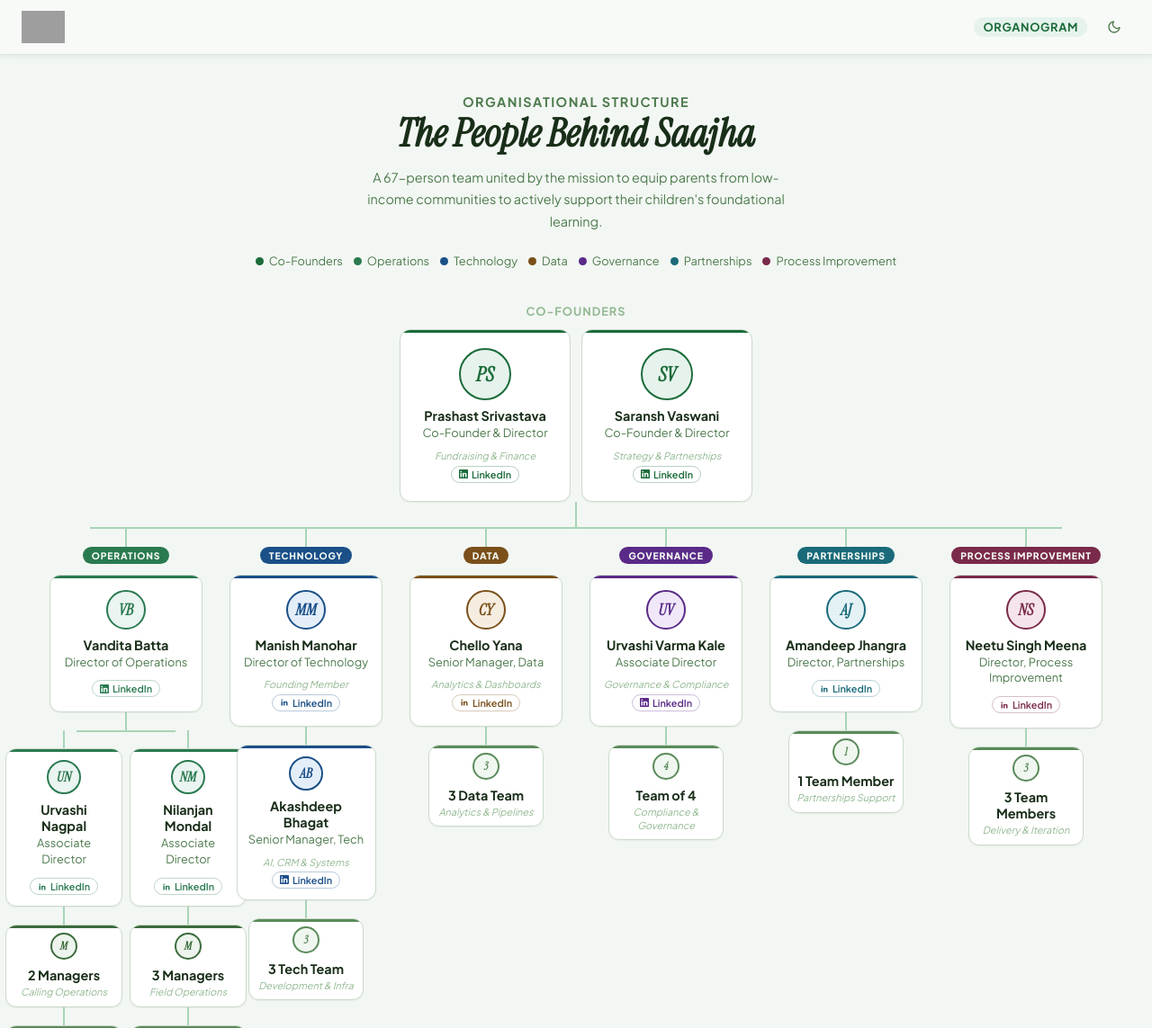
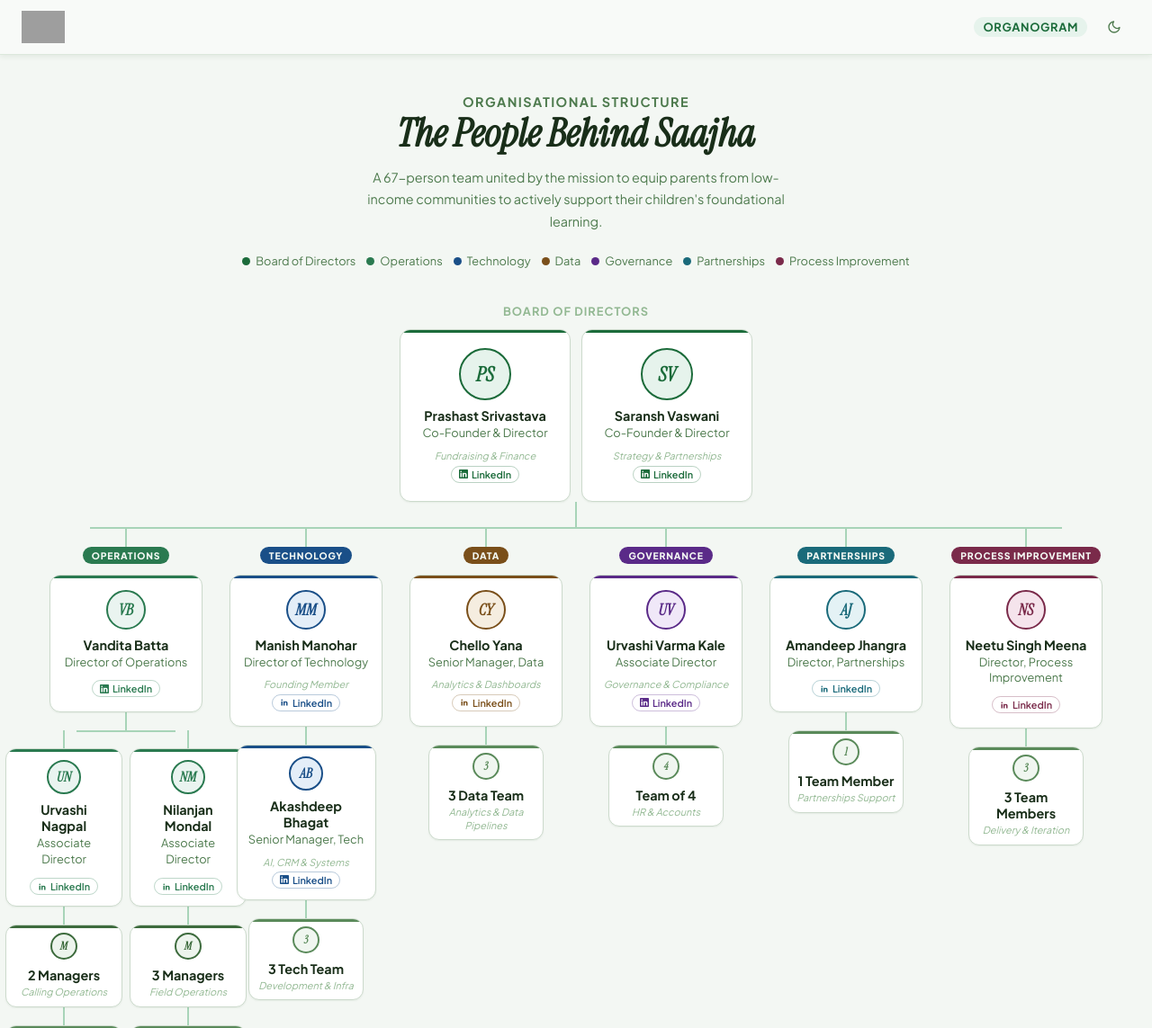
Before and after one commit to sudeepasingh-Saajha/Saajha-Organogram, a plain HTML site: page index.html in a window 1280 px wide. Shown: the top 1143 px of the page at 90% size. Drawn offline with Linux system fonts and the light colour scheme; grey boxes are pictures that could not be loaded.

Commit message:
Update index.html

```diff
--- a/index.html
+++ b/index.html
@@ -190,7 +190,7 @@ a{color:inherit;text-decoration:none;}
 </section>
 
 <div class="legend">
-  <div class="legend-item"><div class="legend-dot" style="background:#1b6b3a"></div>Co-Founders</div>
+  <div class="legend-item"><div class="legend-dot" style="background:#1b6b3a"></div>Board of Directors</div>
   <div class="legend-item"><div class="legend-dot" style="background:#2a7a50"></div>Operations</div>
   <div class="legend-item"><div class="legend-dot" style="background:#1a4f88"></div>Technology</div>
   <div class="legend-item"><div class="legend-dot" style="background:#7a4f1a"></div>Data</div>
@@ -202,8 +202,8 @@ a{color:inherit;text-decoration:none;}
 <div class="scroll-wrap">
 <div class="org-root">
 
-  <!-- TIER 1: CO-FOUNDERS -->
-  <div class="tier-lbl">Co-Founders</div>
+  <!-- TIER 1: Board of Directors -->
+  <div class="tier-lbl">Board of Directors</div>
   <div class="row">
 
     <a href="https://www.linkedin.com/in/prashast-srivastava-4756a220" target="_blank" rel="noopener noreferrer"
@@ -374,7 +374,7 @@ a{color:inherit;text-decoration:none;}
       <div class="card sz-team" style="--cc:var(--c-team);--cb:var(--c-team-l)">
         <div class="avatar">3</div>
         <div class="c-name">3 Data Team</div>
-        <div class="c-sub">Analytics &amp; Pipelines</div>
+        <div class="c-sub">Analytics &amp; Data Pipelines</div>
       </div>
     </div><!-- /data -->
 
@@ -399,7 +399,7 @@ a{color:inherit;text-decoration:none;}
       <div class="card sz-team" style="--cc:var(--c-team);--cb:var(--c-team-l)">
         <div class="avatar">4</div>
         <div class="c-name">Team of 4</div>
-        <div class="c-sub">Compliance &amp; Governance</div>
+        <div class="c-sub">HR &amp; Accounts</div>
       </div>
     </div><!-- /governance -->
 
```
